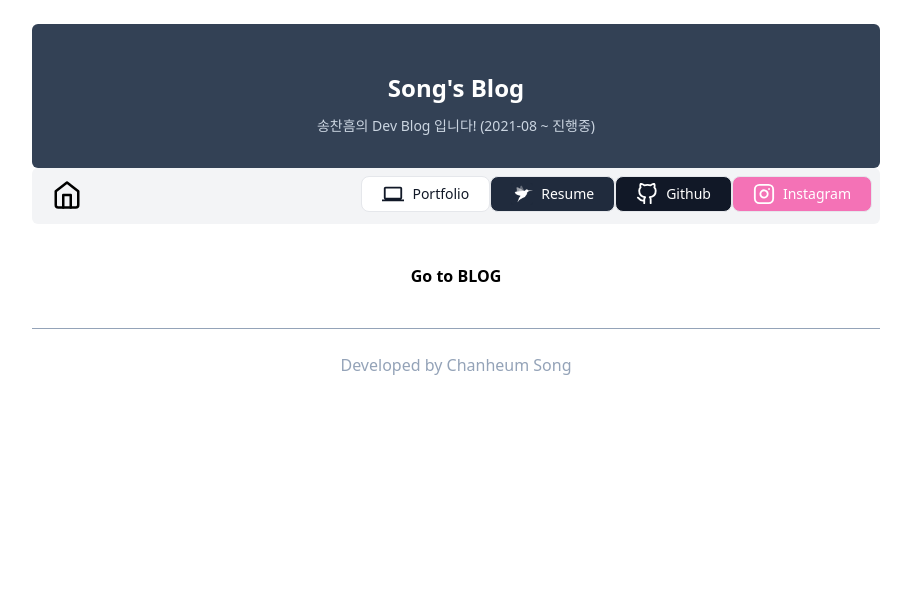
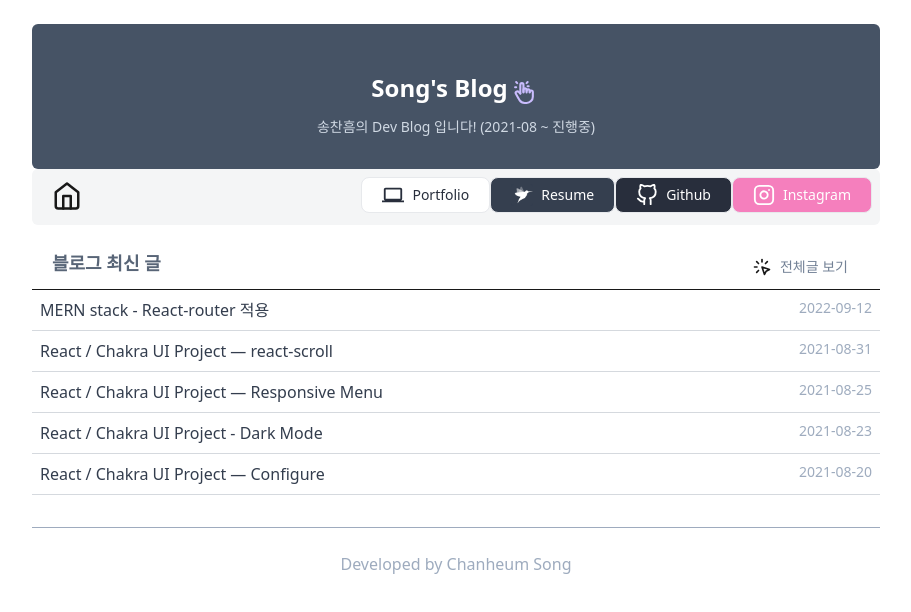
Before and after one commit to Songchanheum/songsblog, a Next.js app: page / in a window 1280 px wide. Shown: the top 612 px of the page, without its empty margins (184-1095 px from the left). Built offline with nearby package versions, Linux system fonts and the light colour scheme.

Commit message:
fix(main): 메인 페이지 정리, 최신 글 list 추가, scrollbar 숨김

```diff
--- a/app/layout.tsx
+++ b/app/layout.tsx
@@ -1,6 +1,7 @@
 import Link from "next/link";
 import "../styles/globals.css";
 import IntroduceMenu from "@/components/IntroduceMenu";
+import { TbHandClick } from "react-icons/tb";
 
 export const metadata = {
   title: "Song`s Blog",
@@ -16,7 +17,10 @@ export default function RootLayout({
     <header>
       <div className="text-center bg-slate-700 p-8 mt-6 rounded-md">
         <div className="group relative mt-4 mb-3 flex justify-center">
-          <h1 className="text-2xl text-white font-bold ">Song's Blog</h1>
+          <h1 className="inline-flex text-2xl text-white font-bold ">
+            Song's Blog
+            <TbHandClick size="33" className="pt-2 text-violet-300" />
+          </h1>
           <span className="absolute top-10 scale-0 transition-all rounded bg-gray-800 p-2 text-left text-xs text-white group-hover:scale-100">
             ✨ 7년차 WEB 개발자
             <br />✨ 3년차 Front-end 개발자
@@ -41,8 +45,8 @@ export default function RootLayout({
   );
   return (
     <html lang="en">
-      <body>
-        <div className="mx-auto md:max-w-2xl lg:max-w-4xl px-6">
+      <body className="scrollbar-hide">
+        <div className="rounded-sm mx-auto md:max-w-2xl lg:max-w-4xl px-6 bg-white opacity-90">
           {header}
           {children}
           {footer}
--- a/app/page.tsx
+++ b/app/page.tsx
@@ -1,12 +1,40 @@
+import getProducts from "@/components/getProducts";
 import Link from "next/link";
+import { TbClick } from "react-icons/tb";
 
-const HomePage = () => {
+const HomePage = async () => {
+  const posts = await getProducts({ limit: 5, page: 1 });
   return (
-    <div className="mx-auto my-10 text-center">
-      <Link href={`/blog`}>
-        <h1 className="font-bold hover:underline">Go to BLOG</h1>
-      </Link>
-    </div>
+    <>
+      <div className="grid grid-cols-2 grid-flow-row mt-6 pb-3 border-b border-black">
+        <h1 className="pl-5 text-lg text-slate-600 font-bold">
+          블로그 최신 글
+        </h1>
+        <Link href={`/blog`} className="inline-flex place-self-end">
+          <TbClick className="mr-2" size="20" />
+          <h1 className="hover:underline text-sm mr-8 text-slate-500">
+            전체글 보기
+          </h1>
+        </Link>
+      </div>
+      <div>
+        {posts.products?.map((post, i) => {
+          return (
+            <Link href={`/posts/${post.slug}`}>
+              <div
+                key={i}
+                className="grid grid-cols-5 grid-flow-row gap-2 border-b p-2 border-gray-300"
+              >
+                <p className="pr-1 col-span-4 text-left text-slate-800">
+                  {post.title}
+                </p>
+                <p className="text-slate-400 text-right text-sm">{post.date}</p>
+              </div>
+            </Link>
+          );
+        })}
+      </div>
+    </>
   );
 };
 
--- a/package.json
+++ b/package.json
@@ -18,6 +18,7 @@
     "react": "18.2.0",
     "react-dom": "18.2.0",
     "react-icons": "^4.8.0",
+    "tailwind-scrollbar-hide": "^1.1.7",
     "typescript": "5.0.2"
   },
   "devDependencies": {
--- a/tailwind.config.js
+++ b/tailwind.config.js
@@ -16,5 +16,8 @@ module.exports = {
       },
     },
   },
-  plugins: [require("@tailwindcss/typography")],
+  plugins: [
+    require("@tailwindcss/typography"),
+    require("tailwind-scrollbar-hide"),
+  ],
 };
```
Also changed, not shown: 1 other file (tests, documents, lock files or other folders).
